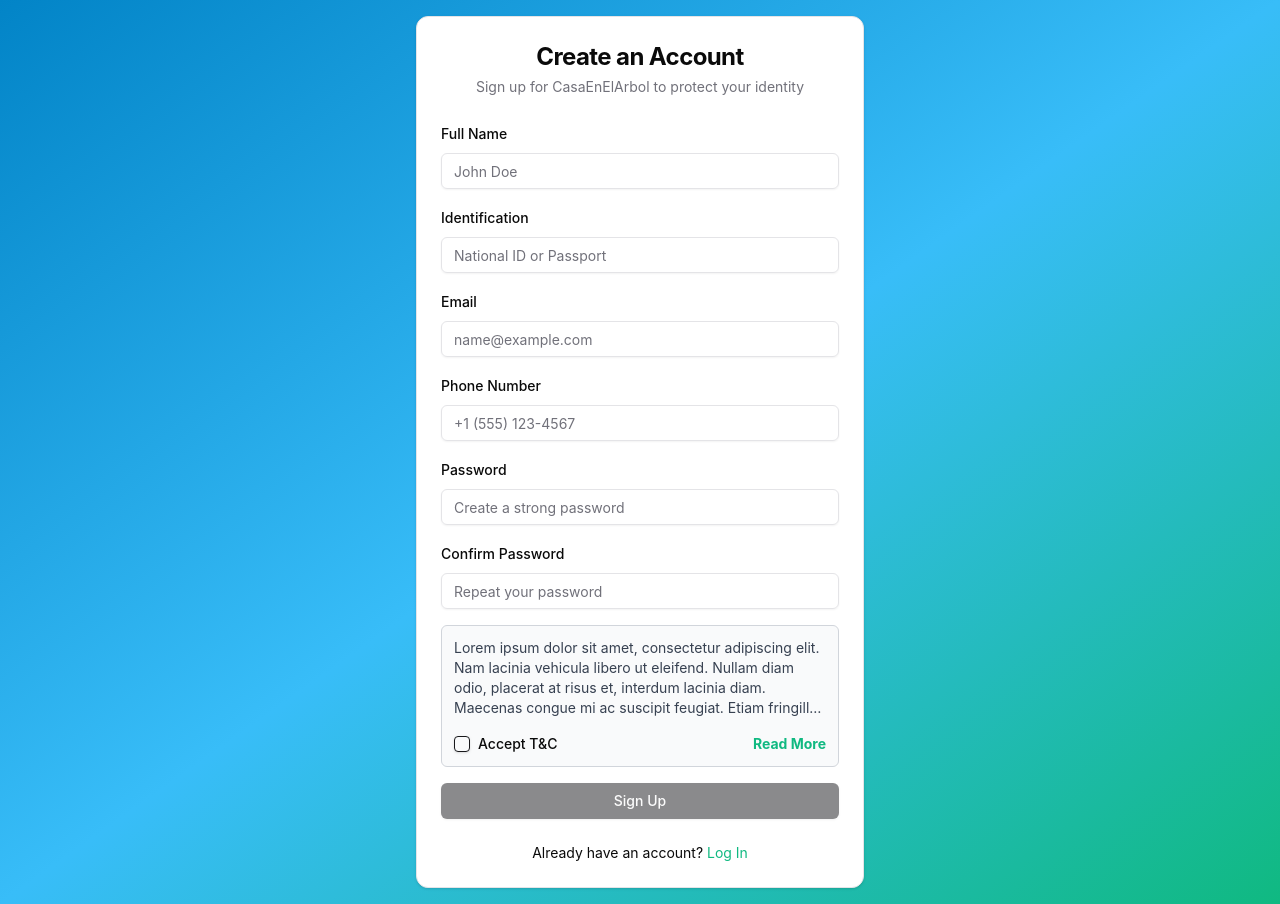
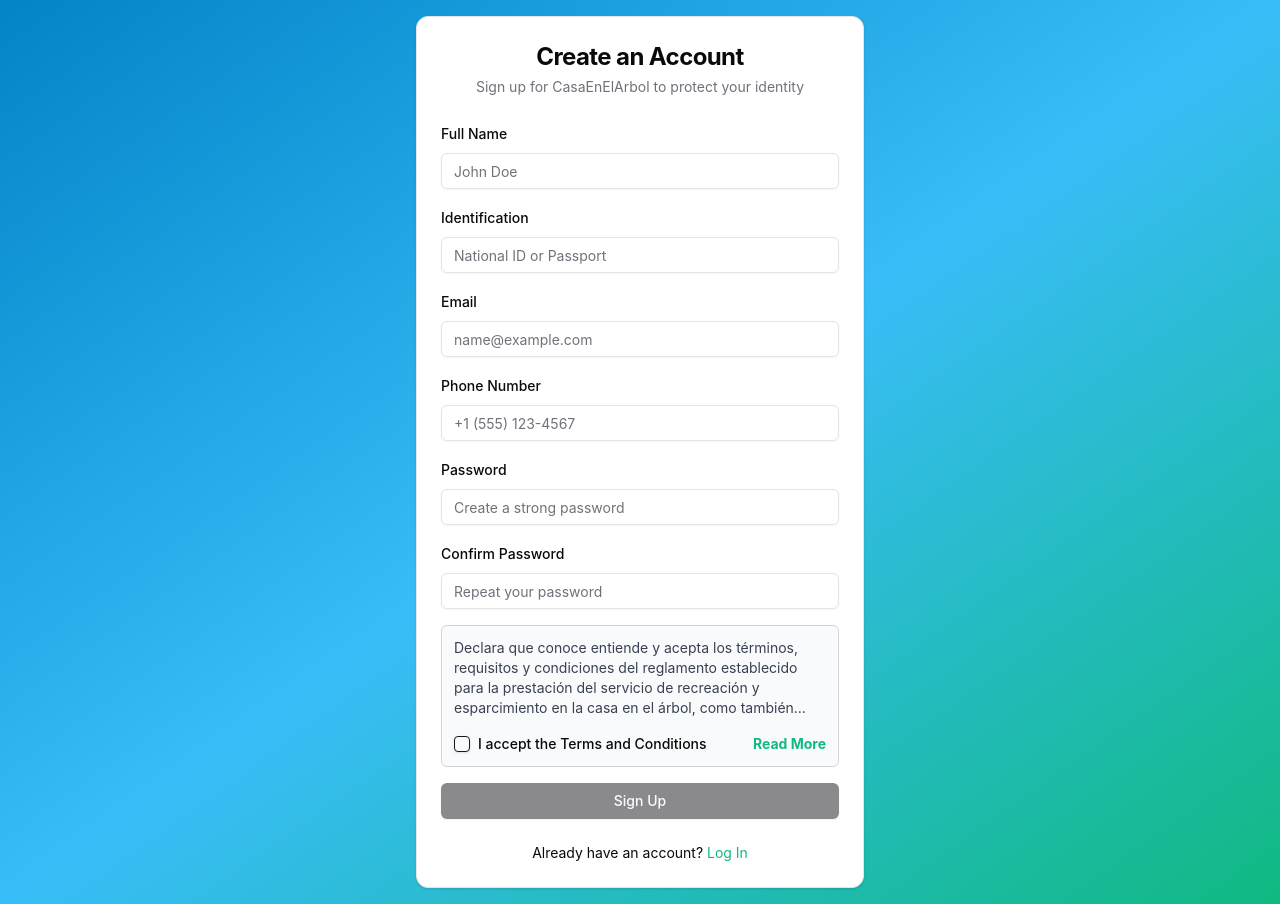
Before and after one commit to thoughtdirector/THIS-IS-A-TEST, a React (Vite) app in the folder frontend/: page /signup in a window 1280 px wide. Built offline with nearby package versions, Linux system fonts and the light colour scheme; no server answers.

Commit message:
update T&C copy

```diff
--- a/frontend/src/routes/signup.jsx
+++ b/frontend/src/routes/signup.jsx
@@ -28,15 +28,9 @@ import { confirmPasswordRules, emailPattern, passwordRules } from "../utils";
 import Logo from "/assets/images/logo.png";
 
 // Terms and conditions text stored in a variable
-const TERMS_AND_CONDITIONS_TEXT = `Lorem ipsum dolor sit amet, consectetur adipiscing elit. Nam lacinia vehicula libero ut eleifend. Nullam diam odio, placerat at risus et, interdum lacinia diam. Maecenas congue mi ac suscipit feugiat. Etiam fringilla ex at quam tempus, ac tincidunt sem pretium. Vestibulum ut neque id eros pellentesque porta. Sed pulvinar tempor massa in porta. Ut id ex dui. Donec eleifend ultricies ipsum, eget fringilla eros tristique nec. Praesent lacinia cursus tellus at feugiat. In vitae ultricies sem. Aliquam sit amet tristique leo. Suspendisse sed libero sit amet elit vulputate semper.
-
-Quisque non nisl id elit convallis consectetur. Etiam ante ipsum, pretium id nisi sed, vestibulum vehicula eros. Duis laoreet nibh a orci vestibulum, vitae maximus nisi rutrum. Fusce vulputate maximus sapien. Morbi vel turpis urna. Integer suscipit efficitur nisl vel interdum. Donec varius facilisis magna eleifend pellentesque.
-
-Phasellus hendrerit condimentum nisl volutpat suscipit. In lacus lorem, malesuada ut egestas convallis, tincidunt quis arcu. Curabitur sagittis auctor commodo. Sed nec mauris auctor, hendrerit justo nec, malesuada velit. Quisque egestas ex euismod justo consequat ornare. Quisque blandit lorem quis cursus vehicula. Quisque augue risus, tempus a arcu eget, pharetra feugiat sapien. Nullam quis arcu a lorem tempor fringilla. Fusce vulputate metus nec semper dignissim.
-
-Cras et vulputate ipsum, ut ultrices metus. Donec rhoncus luctus vestibulum. Etiam sit amet posuere ex. Nulla non pulvinar sapien. Quisque elementum cursus aliquet. Donec rhoncus ligula tellus, ut imperdiet justo eleifend id. Nam eu convallis est, non vehicula odio. Donec vel venenatis arcu. Mauris blandit, libero in commodo faucibus, magna magna dapibus massa, ac rhoncus felis felis ullamcorper diam. Curabitur luctus consectetur risus, eu eleifend arcu eleifend sit amet. Mauris dictum rutrum quam, a volutpat mauris faucibus vel. Cras tristique egestas sapien in placerat. Pellentesque placerat volutpat nulla, non pharetra quam blandit vitae. Sed facilisis velit arcu, in facilisis neque euismod ac.
-
-Donec et ullamcorper sem, at lacinia enim. Etiam porttitor lobortis arcu, eget vehicula quam fringilla eget. Phasellus eu augue sagittis, pulvinar velit vitae, congue lacus. Ut semper augue non nibh tincidunt auctor. Curabitur metus nibh, tempor vitae posuere et, sodales eget augue. Etiam viverra metus vitae ultrices aliquet. Maecenas id enim nec purus faucibus hendrerit vitae sed diam. Duis bibendum placerat ornare. Proin varius tristique finibus. Maecenas eu hendrerit eros, non egestas tortor. Nullam commodo vestibulum lectus vel aliquet. Phasellus ac facilisis orci. Fusce posuere sapien ac sem pellentesque, rhoncus sodales velit aliquam.`;
+const TERMS_AND_CONDITIONS_TEXT = `Declara que conoce entiende y acepta los términos, requisitos y condiciones del reglamento establecido para la prestación del servicio de recreación y esparcimiento en la casa en el árbol, como también asume toda y cualquier clase de responsabilidad que se derive por los actos y conductas que realice el menor, en desarrollo y ejecución de nuestro propósito de recreación.
+Declara que conoce y asume todos los riesgos que implican cuando el ( la ) menor se involucra con otros niños y en las actividades propias de recreación. En consecuencia exime de toda responsabilidad a la casa en el árbol de cualquier evento ,accidente o inconveniente ocurrido en el que se pueda ver implicado el ( la ) menor.
+Autoriza que en caso de materializarse cualquier tipo de riesgo, los gastos o expensas que se requieran para la atención o 'tratamiento del ( la ) menor serán asumidos por usted en calidad de responsable del mismo.`;
 
 const SignUp = () => {
   const { signUpMutation } = useAuth();
@@ -239,7 +233,7 @@ const SignUp = () => {
                       htmlFor="acceptTerms"
                       className="text-sm font-medium cursor-pointer"
                     >
-                      Accept T&C
+                      I accept the Terms and Conditions
                     </label>
                   </div>
                   <button
```
